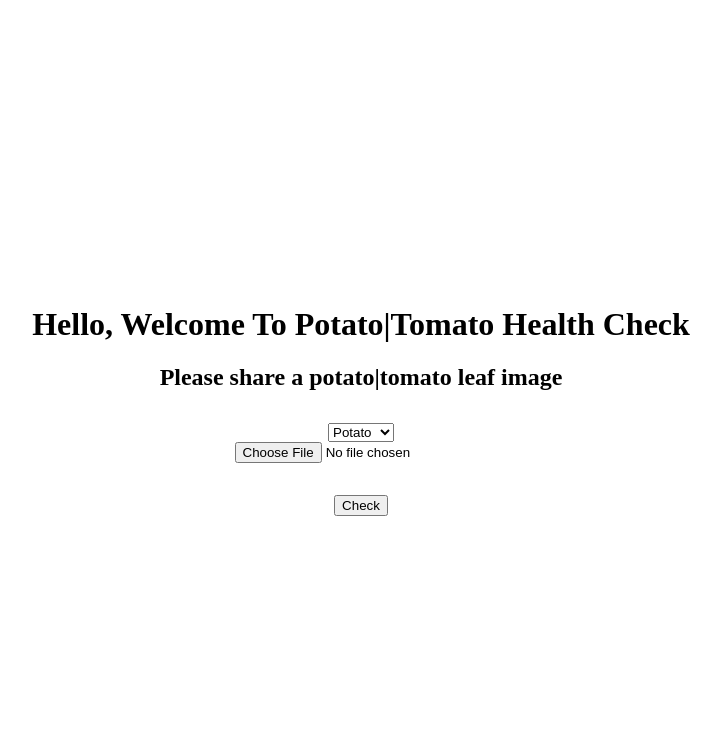
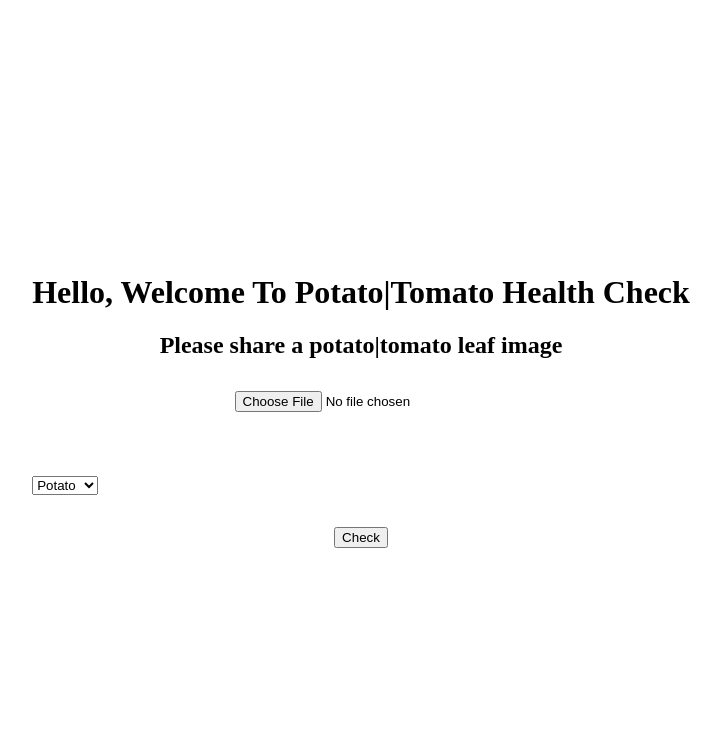
Before and after one commit to MuokaPWambua/PotatoDiseaseClassifier, a Flask app: page / in a window 1280 px wide. Shown: the top 735 px of the page, without its empty margins (279-1000 px from the left). Run offline with Flask 3, Linux system fonts and the light colour scheme.

Commit message:
update error handling

```diff
--- a/templates/index.html
+++ b/templates/index.html
@@ -34,13 +34,12 @@
             <h2 align="center">Please share a potato|tomato leaf image</h2>
 
             <div class="center-container spaceY">
-                <select id="plant" name="plant">
-                    <option value="potato">Potato</option>
-                    <option value="tomato">Tomato</option>
-                </select>
-                <br/>
                 <input type="file" id="file" name="image" required>
             </div>
+            <select id="plant" name="plant" class="spaceY">
+                <option value="potato">Potato</option>
+                <option value="tomato">Tomato</option>
+            </select>
             <div class="center-container">
                 <button id="submit">Check</button>
             </div>
```
